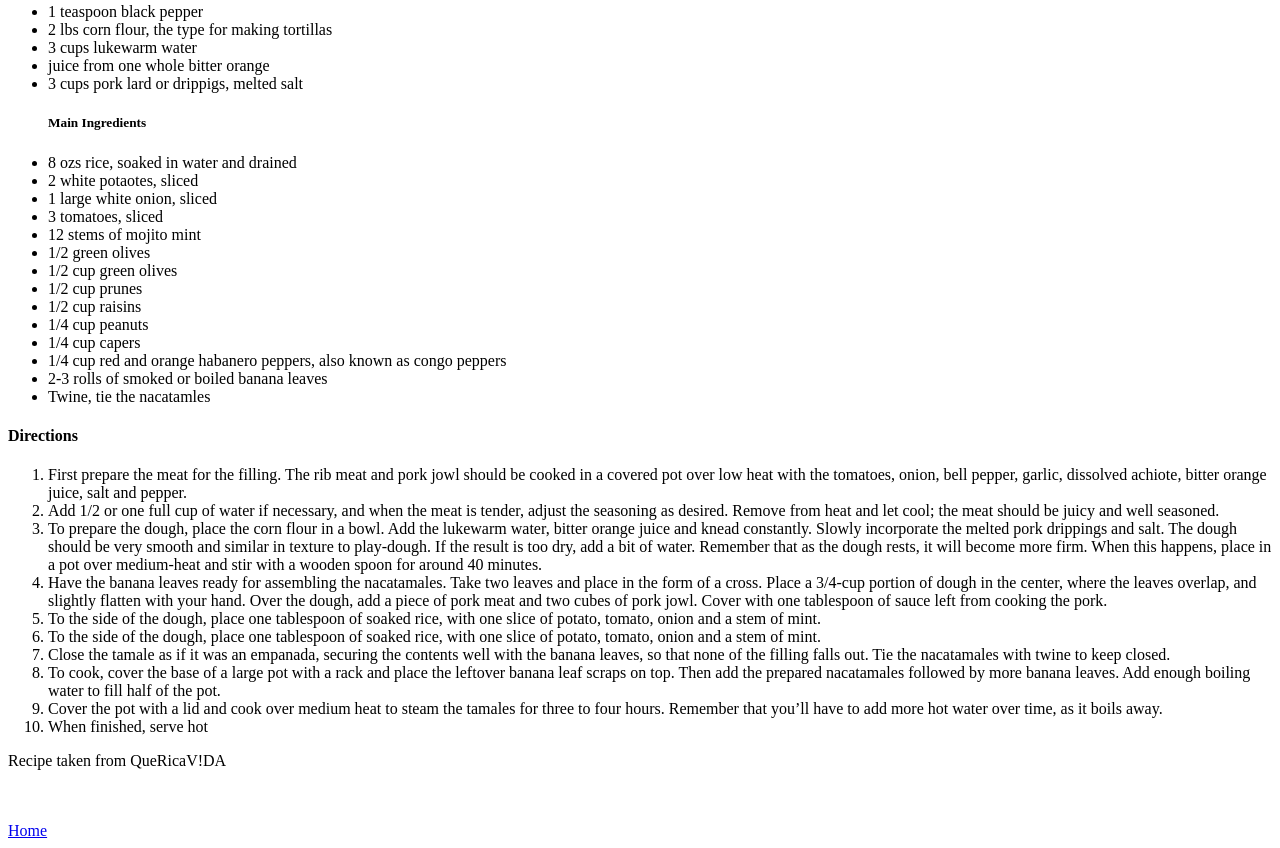
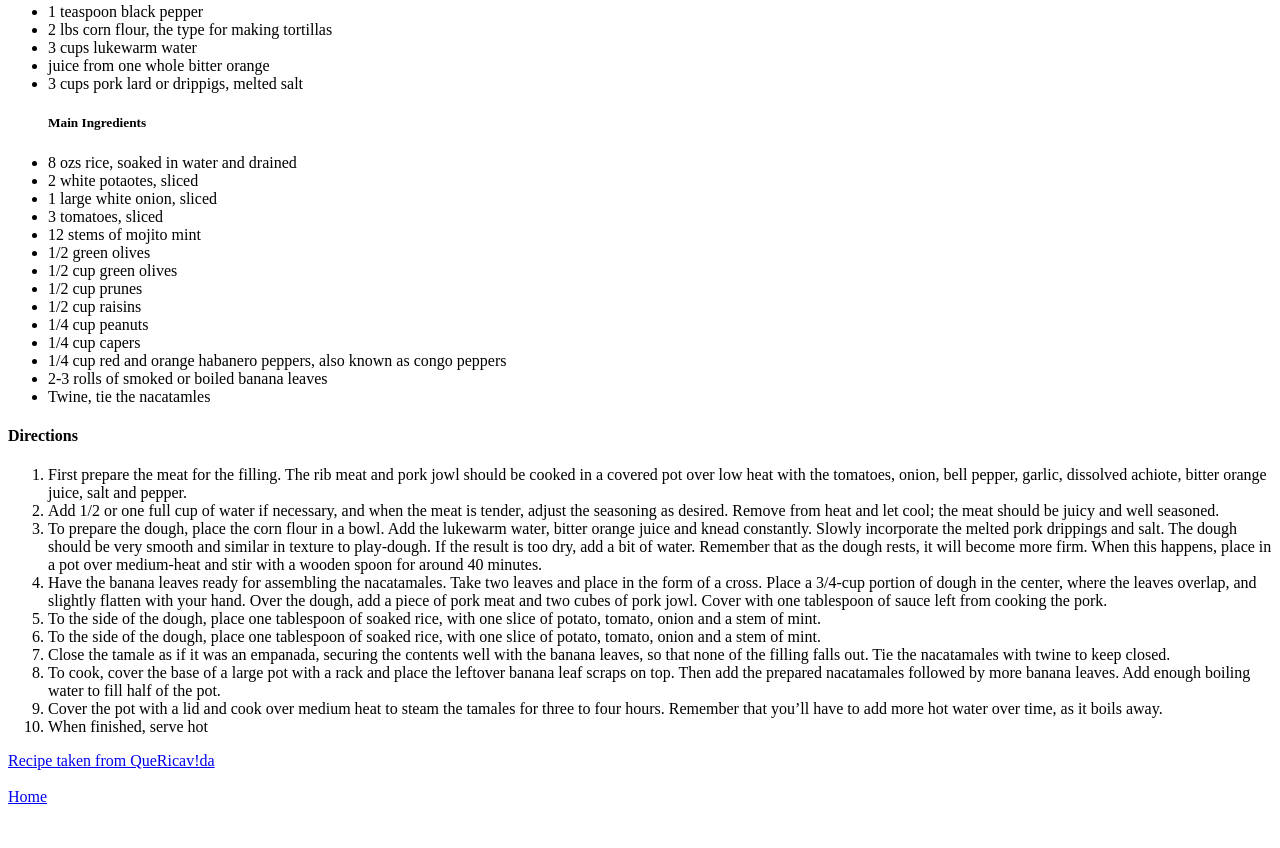
Before and after one commit to raynewatters/odin-recipes, a plain HTML site: page recipes/nicaraguan-nacatamales.html in a window 1280 px wide. Shown: the part 702-1550 px from the top of the page. After the commit the page ends 1516 px from the top, so only its background shows below. Drawn offline with Linux system fonts and the light colour scheme.

Commit message:
fix broken links

```diff
--- a/recipes/nicaraguan-nacatamales.html
+++ b/recipes/nicaraguan-nacatamales.html
@@ -60,7 +60,7 @@
             <li>Cover the pot with a lid and cook over medium heat to steam the tamales for three to four hours. Remember that you’ll have to add more hot water over time, as it boils away.</li>
             <li>When finished, serve hot</li>
         </ol>
-        <p>Recipe taken from <a href="https://www.quericavida.com/recipes/nacatamales/f02a0ae8-e434-4108-80b6-cb3ac66b9703"></a>QueRicaV!DA<https://www.quericavida.com/recipes/nacatamales/f02a0ae8-e434-4108-80b6-cb3ac66b9703a></p>
+         <a href="https://www.quericavida.com/recipes/nacatamales/f02a0ae8-e434-4108-80b6-cb3ac66b9703">Recipe taken from QueRicav!da</a>
         <br>
         <br>
         <a href="../index.html">Home</a>
```
Also changed, not shown: index.html (+1 -0 lines), recipes/chicken-arroz-caldo.html (+1 -1 lines).
